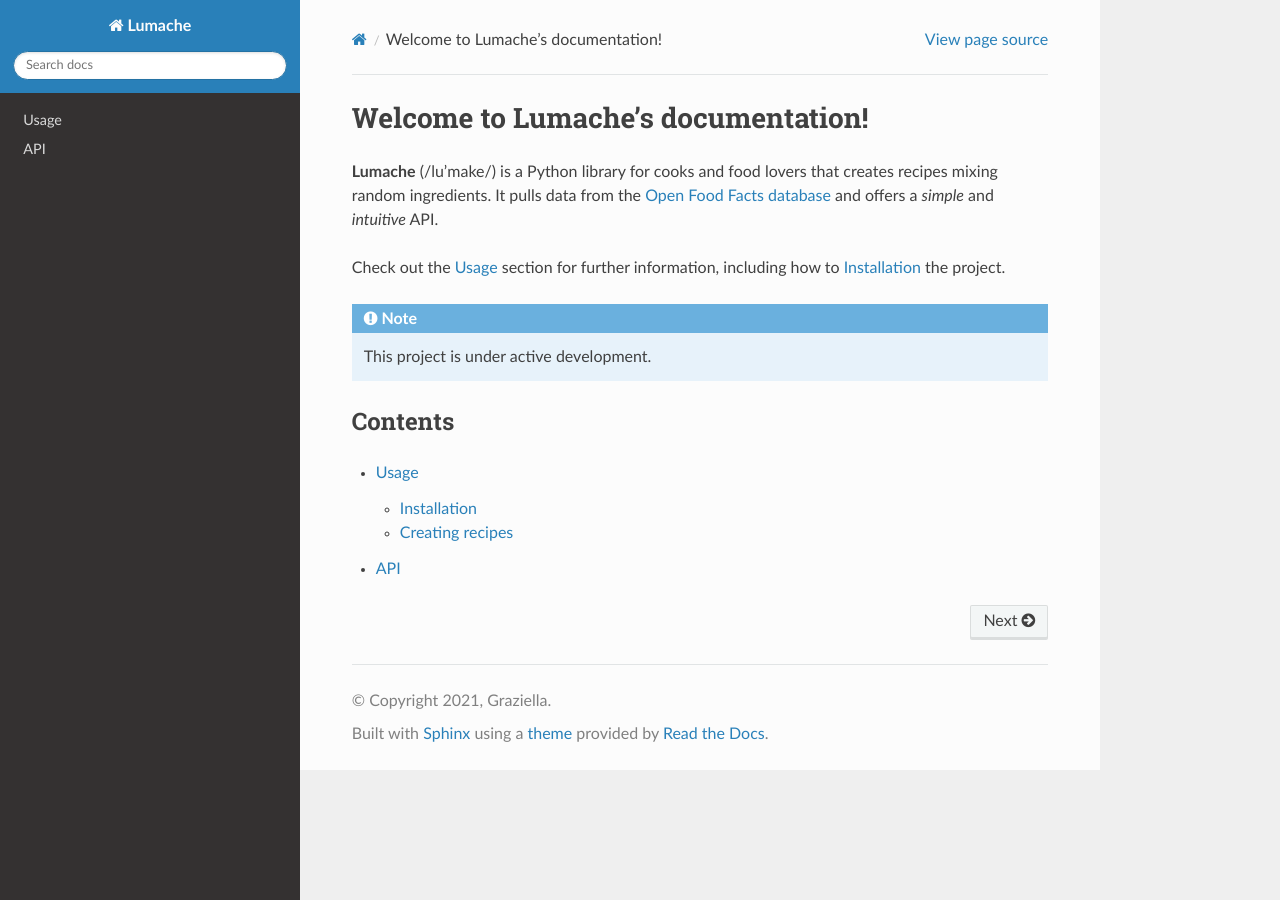
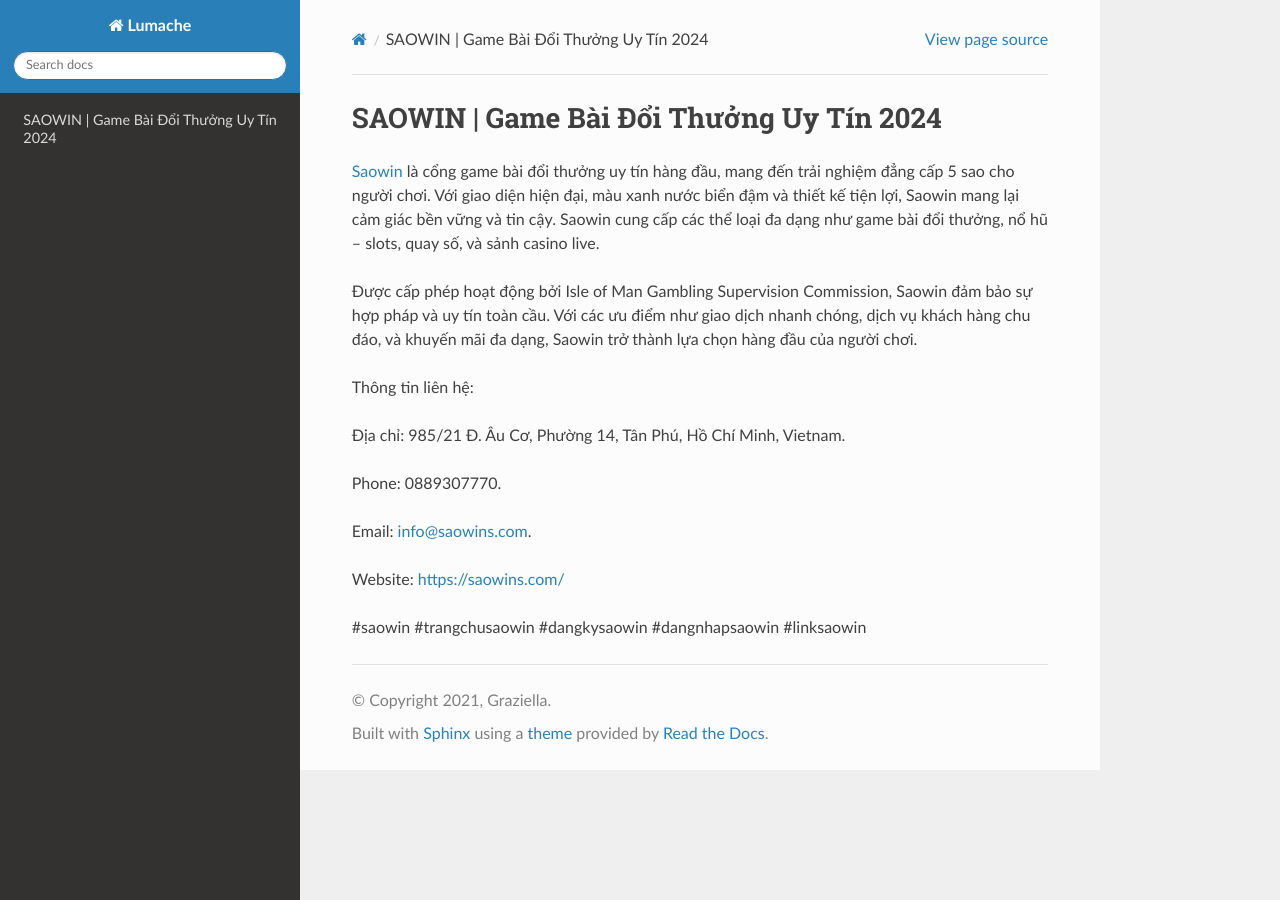
Before and after one commit to vanthanhtuan2022/saowinscom, a Sphinx documentation site: the page built from docs/source/index.rst, in a window 1280 px wide. Built offline with Sphinx 7.4.7 and the Read the Docs theme 3.1.0, drawn with Linux system fonts in a browser that asks for light colours.

Commit message:
Update index.rst

```diff
--- a/docs/source/index.rst
+++ b/docs/source/index.rst
@@ -1,22 +1,18 @@
-Welcome to Lumache's documentation!
+SAOWIN | Game Bài Đổi Thưởng Uy Tín 2024
 ===================================
 
-**Lumache** (/lu'make/) is a Python library for cooks and food lovers
-that creates recipes mixing random ingredients.
-It pulls data from the `Open Food Facts database <https://world.openfoodfacts.org/>`_
-and offers a *simple* and *intuitive* API.
+`Saowin <https://saowins.com/>`_ là cổng game bài đổi thưởng uy tín hàng đầu, mang đến trải nghiệm đẳng cấp 5 sao cho người chơi. Với giao diện hiện đại, màu xanh nước biển đậm và thiết kế tiện lợi, Saowin mang lại cảm giác bền vững và tin cậy. Saowin cung cấp các thể loại đa dạng như game bài đổi thưởng, nổ hũ – slots, quay số, và sảnh casino live.
 
-Check out the :doc:`usage` section for further information, including
-how to :ref:`installation` the project.
+Được cấp phép hoạt động bởi Isle of Man Gambling Supervision Commission, Saowin đảm bảo sự hợp pháp và uy tín toàn cầu. Với các ưu điểm như giao dịch nhanh chóng, dịch vụ khách hàng chu đáo, và khuyến mãi đa dạng, Saowin trở thành lựa chọn hàng đầu của người chơi.
 
-.. note::
+Thông tin liên hệ:
 
-   This project is under active development.
+Địa chỉ: 985/21 Đ. Âu Cơ, Phường 14, Tân Phú, Hồ Chí Minh, Vietnam.
 
-Contents
---------
+Phone: 0889307770.
 
-.. toctree::
+Email: info@saowins.com.
 
-   usage
-   api
+Website: https://saowins.com/
+
+#saowin #trangchusaowin #dangkysaowin #dangnhapsaowin #linksaowin
```
